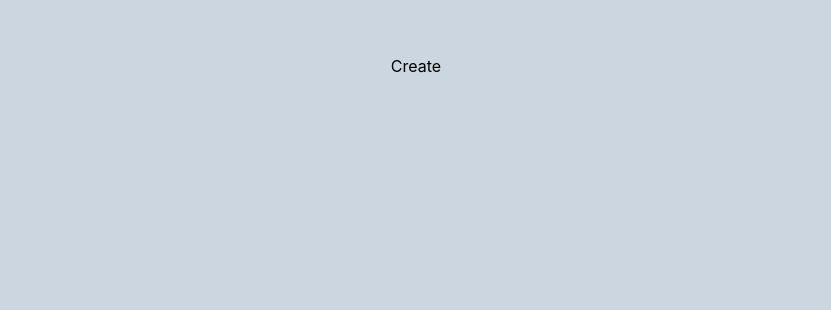
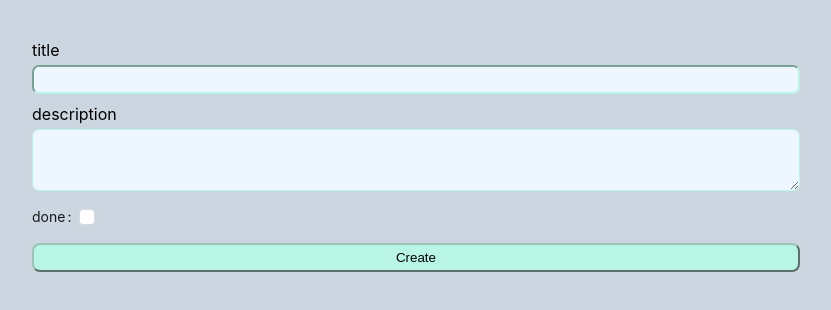
Before and after one commit to MarynaDanilkina/chatapp, a React (Create React App) app: page / in a window 1280 px wide. Both pictures are taken after a click on the button "Create new task". Shown: the top 310 px of the page, without its empty margins (224-1055 px from the left). Built offline with nearby package versions, Linux system fonts and the light colour scheme; data requests are answered from the project's data file.

Commit message:
feat: add create new task

```diff
--- /dev/null
+++ b/src/components/Input/FormInput.tsx
@@ -0,0 +1,47 @@
+import React from 'react';
+import {
+  AriaAttributes,
+  DetailedHTMLProps,
+  ForwardedRef,
+  forwardRef,
+  InputHTMLAttributes,
+} from 'react';
+
+import { FieldError } from 'react-hook-form';
+import { Transition } from '@headlessui/react';
+
+interface IProps
+  extends DetailedHTMLProps<
+      InputHTMLAttributes<HTMLInputElement>,
+      HTMLInputElement
+    >,
+    AriaAttributes {
+  error?: FieldError;
+  label: string;
+}
+
+const FormInput = forwardRef(
+  (
+    { error, type = 'text', label, ...props }: IProps,
+    ref: ForwardedRef<HTMLInputElement>,
+  ) => {
+    return (
+      <div className="input_container">
+        <div className="label">{label}</div>
+        <input ref={ref} type={type} autoComplete="none" {...props} />
+        <Transition show={!!error}>
+          <Transition.Child
+            className="opacity-0"
+            enter="transition-opacity ease-in-out duration-500"
+            enterFrom="opacity-0"
+            enterTo="opacity-100"
+          >
+            <div className="error">{error && error.message}</div>
+          </Transition.Child>
+        </Transition>
+      </div>
+    );
+  },
+);
+
+export default FormInput;
--- /dev/null
+++ b/src/components/Input/index.tsx
@@ -0,0 +1 @@
+export { default as FormInput } from './FormInput';
--- /dev/null
+++ b/src/components/TextArea/TextArea.tsx
@@ -0,0 +1,81 @@
+import React from 'react';
+import {
+  AriaAttributes,
+  ForwardedRef,
+  forwardRef,
+  TextareaHTMLAttributes,
+  DetailedHTMLProps,
+  useEffect,
+  useRef,
+} from 'react';
+
+import { FieldError } from 'react-hook-form';
+import { Transition } from '@headlessui/react';
+
+interface IProps
+  extends DetailedHTMLProps<
+      TextareaHTMLAttributes<HTMLTextAreaElement>,
+      HTMLTextAreaElement
+    >,
+    AriaAttributes {
+  error?: FieldError;
+  label: string;
+}
+
+const TextArea = forwardRef(
+  (
+    { error, label, onChange, value, ...props }: IProps,
+    ref: ForwardedRef<HTMLTextAreaElement>,
+  ) => {
+    const localRef = useRef<HTMLDivElement>(null);
+    const drawerRef = useRef<HTMLDivElement>(null);
+
+    const textareaResize = () => {
+      if (localRef && localRef.current) {
+        const textarea = localRef.current.querySelector(
+          'textarea',
+        ) as HTMLTextAreaElement;
+        textarea.style.height = '0px';
+        const scrollHeight = textarea.scrollHeight;
+
+        textarea.style.height = scrollHeight + 'px';
+
+        if (drawerRef && drawerRef.current) {
+          drawerRef.current.style.height = scrollHeight + 'px';
+        }
+      }
+    };
+
+    useEffect(() => {
+      textareaResize();
+    }, [value, localRef]);
+
+    return (
+      <div ref={localRef} className="textArea_container">
+        <div className="label">{label}</div>
+        <textarea
+          onChange={(e) => {
+            // @ts-ignore:next-line
+            onChange && onChange(e.target.value);
+          }}
+          value={value}
+          ref={ref}
+          {...props}
+        />
+
+        <Transition show={!!error}>
+          <Transition.Child
+            className="opacity-0"
+            enter="transition-opacity ease-in-out duration-500"
+            enterFrom="opacity-0"
+            enterTo="opacity-100"
+          >
+            <div className="error">{error && error.message}</div>
+          </Transition.Child>
+        </Transition>
+      </div>
+    );
+  },
+);
+
+export default TextArea;
--- /dev/null
+++ b/src/components/TextArea/index.ts
@@ -0,0 +1 @@
+export { default as TextArea } from './TextArea';
--- a/src/pages/create/create.tsx
+++ b/src/pages/create/create.tsx
@@ -1,9 +1,93 @@
 import React from 'react';
+import { useNavigate } from 'react-router-dom';
+import { object, string, InferType, boolean } from 'yup';
+import { yupResolver } from '@hookform/resolvers/yup';
+import { Controller, SubmitHandler, useForm } from 'react-hook-form';
+import { useAppDispatch } from 'interfaces/interfaces';
+import { Checkbox, Form, message } from 'antd';
+import { FormInput } from 'components/Input';
+import { TextArea } from 'components/TextArea';
+import { createList } from 'store/slices/main/actions';
+import { ROUTES } from 'data/Routes';
+
+export const schema = object({
+  title: string().min(3).required(),
+  description: string().min(3).required(),
+  done: boolean().required(),
+});
+
+type IForm = InferType<typeof schema>;
 
 const CreatePage = () => {
+  const navigate = useNavigate();
+  const dispatch = useAppDispatch();
+
+  const [messageApi, contextHolder] = message.useMessage();
+
+  const {
+    register,
+    control,
+    handleSubmit,
+    formState: { errors },
+    setValue,
+  } = useForm<IForm>({
+    resolver: yupResolver(schema),
+  });
+
+  const onSubmit: SubmitHandler<IForm> = async (data) => {
+    console.log(data);
+    dispatch(
+      createList({
+        listData: {
+          title: data.title,
+          description: data.description,
+          done: data.done,
+        },
+      }),
+    );
+    messageApi.success({
+      content: 'Entity has been created.',
+    });
+    navigate(ROUTES.MAIN);
+  };
+
   return (
-    <div>
-      <p>Create</p>
+    <div className="form_container">
+      {contextHolder}
+      <form className="form_create" onSubmit={handleSubmit(onSubmit)}>
+        <FormInput error={errors.title} label="title" {...register('title')} />
+        <Controller
+          name="description"
+          control={control}
+          render={({ field: { value, ref, onChange } }) => (
+            <TextArea
+              value={value}
+              error={errors.description}
+              ref={ref}
+              onChange={onChange}
+              label="description"
+            />
+          )}
+        />
+        <Controller
+          name="done"
+          control={control}
+          defaultValue={false}
+          render={({ field: { ...rest } }) => (
+            <Form.Item label="done">
+              <Checkbox
+                {...rest}
+                defaultChecked={false}
+                onChange={(e) => setValue('done', e.target.checked)}
+                checked={rest.value}
+              />
+            </Form.Item>
+          )}
+        />
+        <button className="button" type="submit">
+          Create
+        </button>
+      </form>
     </div>
   );
 };
--- a/src/store/slices/main/actions.ts
+++ b/src/store/slices/main/actions.ts
@@ -12,3 +12,18 @@ export const getList = createAsyncThunk(
     return data;
   },
 );
+export const createList = createAsyncThunk(
+  'main/createList',
+  async ({ listData }: { listData: ListProps }) => {
+    const response = await fetch('http://localhost:3004/todoList', {
+      method: 'POST',
+      headers: {
+        'Content-Type': 'application/json',
+      },
+      body: JSON.stringify(listData),
+    });
+    const data = await response.json();
+    console.log(data);
+    return data;
+  },
+);
--- a/src/store/slices/main/types.ts
+++ b/src/store/slices/main/types.ts
@@ -5,7 +5,7 @@ export type TInitialState = {
 };
 
 export type ListProps = {
-  id: number;
+  id?: number;
   done: boolean;
   title: string;
   description: string;
--- a/src/styles/index.css
+++ b/src/styles/index.css
@@ -18,6 +18,9 @@ body {
   flex-direction: column;
   gap: 20px;
 }
+.form_container{
+  width: 60vw;
+}
 button{
   padding: 5px 10px;
   border-radius: 8px;
@@ -32,3 +35,38 @@ button:hover{
   display: flex;
   gap: 10px;
 }
+.error{
+  color: #e10000;
+  font-size: 12px;
+}
+.label{
+  font-size: 16px;
+}
+.input_container{
+  display: flex;
+  flex-direction: column;
+  gap: 5px;
+}
+.textArea_container{
+  display: flex;
+  flex-direction: column;
+  gap: 5px;
+}
+textarea,
+input{
+  border-radius: 7px;
+  border-color: #b9f5e4;
+  background-color: #eef7ff;
+  padding: 5px;
+}
+textarea{
+  height: 50px !important;
+}
+.ant-form-item {
+  margin: 0px !important;
+}
+.form_create{
+  display: flex;
+  flex-direction: column;
+  gap: 10px;
+}
--- a/todoList.json
+++ b/todoList.json
@@ -5,6 +5,24 @@
       "done": false,
       "title": "task 1",
       "description": "description 1"
+    },
+    {
+      "id": "aa3f",
+      "title": "xcvxcv",
+      "description": "xcvxcv",
+      "done": true
+    },
+    {
+      "id": "cee2",
+      "title": "2222",
+      "description": "2222",
+      "done": false
+    },
+    {
+      "id": "a6ad",
+      "title": "22222",
+      "description": "4444444",
+      "done": true
     }
   ]
 }
```
Also changed, not shown: .eslintrc.js.
